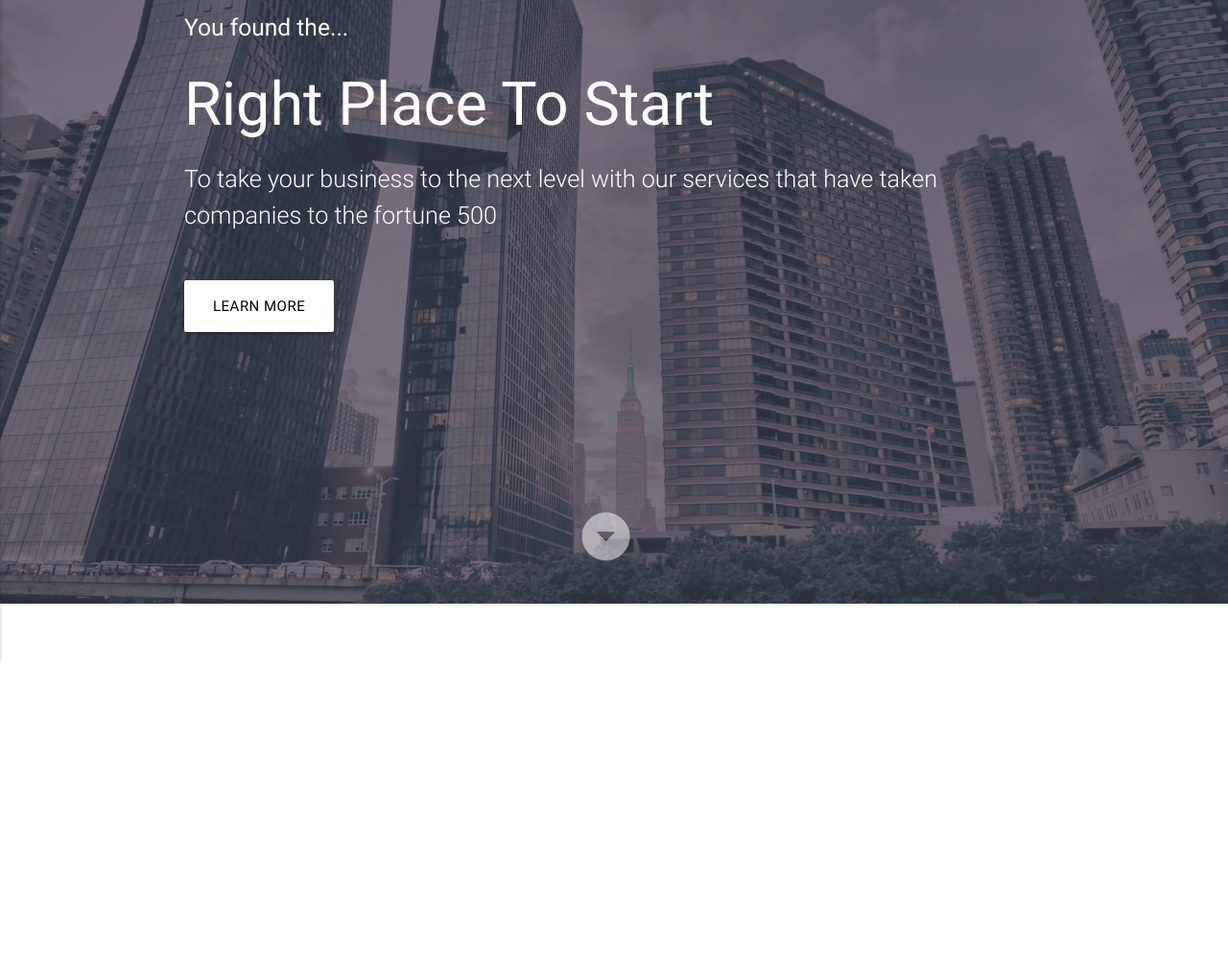
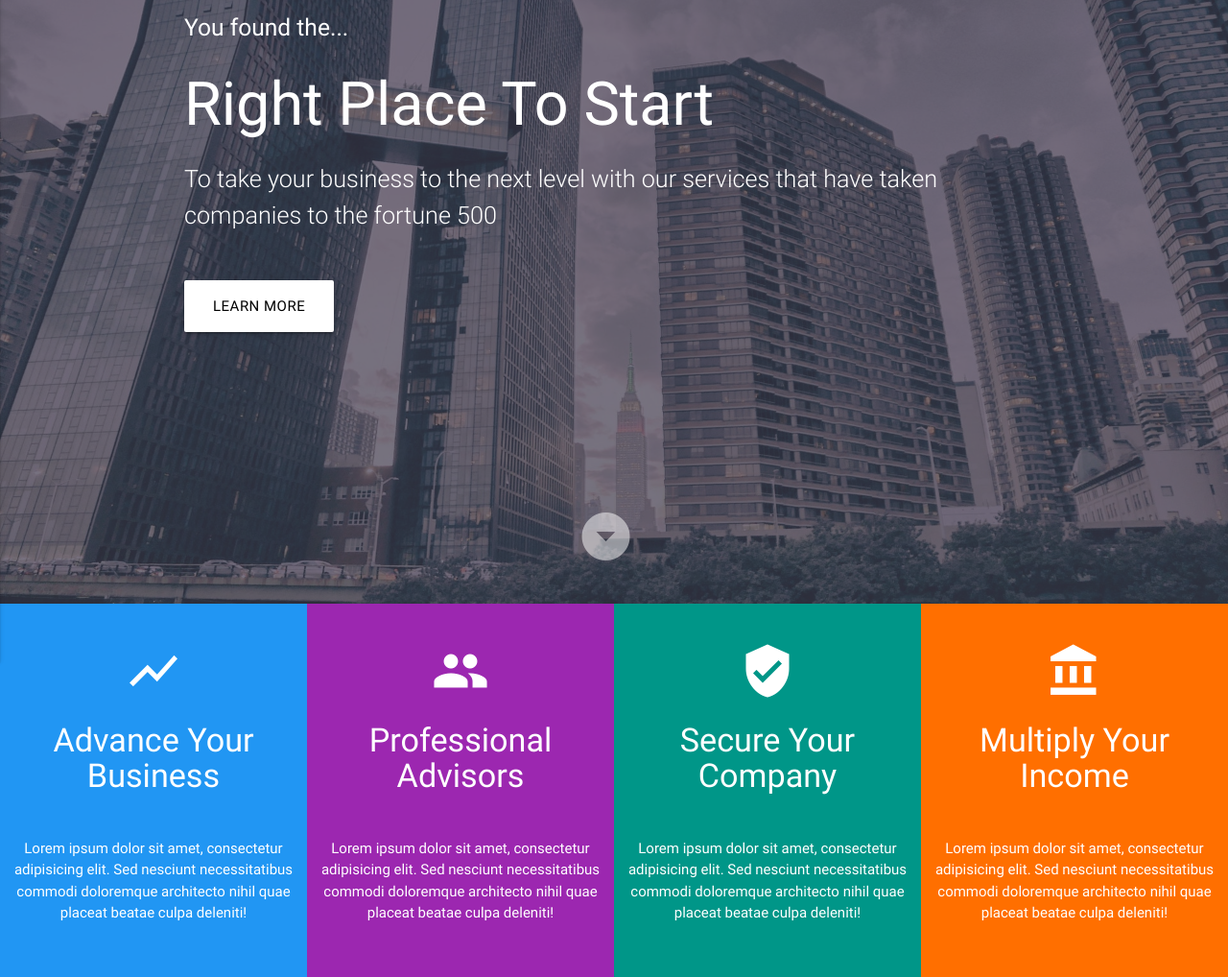
Before and after one commit to milena-mica/BizLand, a plain HTML site: page index.html in a window 1280 px wide. Shown: the part 171-1189 px from the top of the page at 96% size. Before the commit the page ends 800 px from the top, so only its background shows below. Drawn offline with nearby package versions, Linux system fonts and the light colour scheme.

Commit message:
Section Boxes

```diff
--- a/css/main.css
+++ b/css/main.css
@@ -28,3 +28,21 @@
   left: 47%;
   opacity: 0.5;
 }
+
+.box {
+  padding: 40px 10px !important;
+}
+
+.box h4 {
+  padding-bottom: 30px;
+}
+
+.section-boxes .row {
+  margin-bottom: 0 !important;
+}
+
+@media (max-width: 600px) {
+  .main-header {
+    height: 50vh;
+  }
+}
--- a/index.html
+++ b/index.html
@@ -83,6 +83,37 @@
     </div>
   </header>
 
+  <!-- Section: Boxes -->
+  <section class="section-boxes center">
+    <div class="row">
+      <div class="col s12 m6 l3 blue white-text box">
+        <i class="material-icons medium">show_chart</i>
+        <h4>Advance Your Business</h4>
+        <p>Lorem ipsum dolor sit amet, consectetur adipisicing elit. Sed nesciunt necessitatibus
+           commodi doloremque architecto nihil quae placeat beatae culpa deleniti!</p>
+      </div>
+      <div class="col s12 m6 l3 purple white-text box">
+        <i class="material-icons medium">people</i>
+        <h4>Professional Advisors</h4>
+        <p>Lorem ipsum dolor sit amet, consectetur adipisicing elit. Sed nesciunt necessitatibus
+           commodi doloremque architecto nihil quae placeat beatae culpa deleniti!</p>
+      </div>
+      <div class="col s12 m6 l3 teal white-text box">
+        <i class="material-icons medium">verified_user</i>
+        <h4>Secure Your Company</h4>
+        <p>Lorem ipsum dolor sit amet, consectetur adipisicing elit. Sed nesciunt necessitatibus
+           commodi doloremque architecto nihil quae placeat beatae culpa deleniti!</p>
+      </div>
+      <div class="col s12 m6 l3 amber darken-4 white-text box">
+        <i class="material-icons medium">account_balance</i>
+        <h4>Multiply Your Income</h4>
+        <p>Lorem ipsum dolor sit amet, consectetur adipisicing elit. Sed nesciunt necessitatibus
+           commodi doloremque architecto nihil quae placeat beatae culpa deleniti!</p>
+      </div>
+    </div>
+  </section>
+
+
   <!--Import jQuery before materialize.js-->
   <script type="text/javascript" src="https://code.jquery.com/jquery-3.2.1.min.js"></script>
   <script type="text/javascript" src="js/materialize.min.js"></script>
@@ -91,6 +122,23 @@
       // Init Sidenav
       $('.button-collapse').sideNav();
 
+      // ScrollFire
+      const options = [
+        {
+          selector: '.main-text', offset: 0, callback: function(el) {
+            Materialize.fadeInImage($(el));
+          }
+        },
+        {
+          selector: '.navbar-fixed', offset: 1500, callback: function() {
+            $('nav').removeClass('transparent');
+            $('nav').addClass('blue-grey darken-3');
+          }
+        }
+      ];
+
+      Materialize.scrollFire(options);
+
     });
   </script>
 </body>
```
